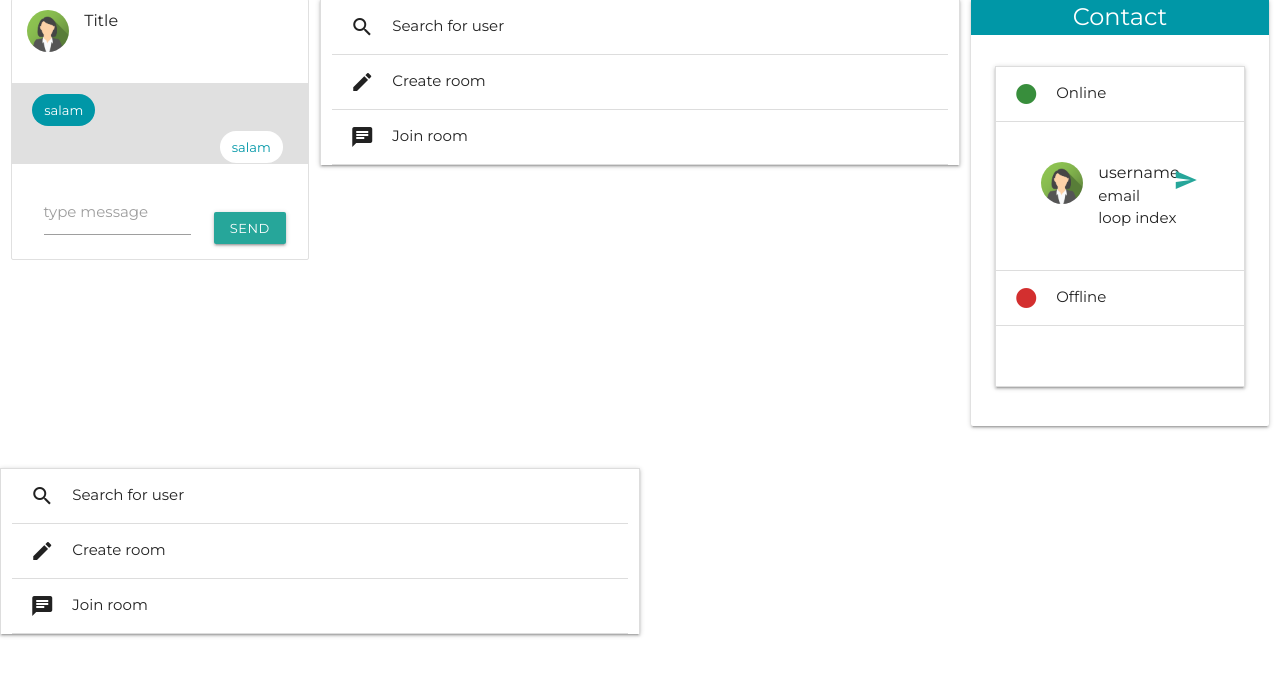
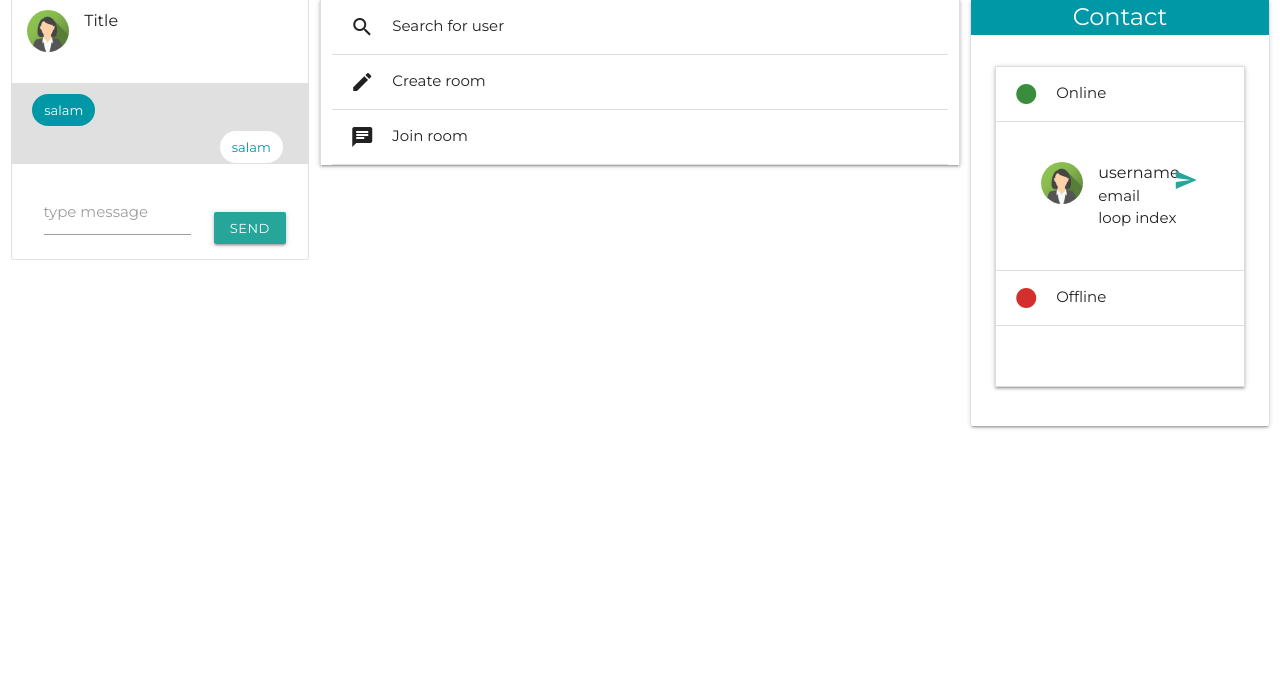
Before and after one commit to vahidmohsseni/IEC_project1, a Flask app: template templates/new_home.html in a window 1280 px wide. Shown: the part 93-769 px from the top of the page. Run offline with Flask 2, Linux system fonts and the light colour scheme; the template is opened without the code that fills it: most values are stand-ins (such as "Sample title", 1, 10 or a date in 2020); parts of the project's set-up code (start-up, migrations or seed data) failed here and were passed over; some libraries are stand-ins or nearby versions; some web fonts are replaced.

Commit message:
update ui

```diff
--- a/templates/new_home.html
+++ b/templates/new_home.html
@@ -171,8 +171,8 @@
         </div>
     </div>
 </div>
-<div class="row">
-    <ul class="collapsible col l6  m8 offset-m2 s12">
+<div class="row hide-on-large-only hide-on-extra-large-only">
+    <ul class="collapsible col m8 offset-m2 s12">
         <li>
             <div class="collapsible-header"><i class="material-icons">search</i>Search for user</div>
             <div class="collapsible-body">
```
